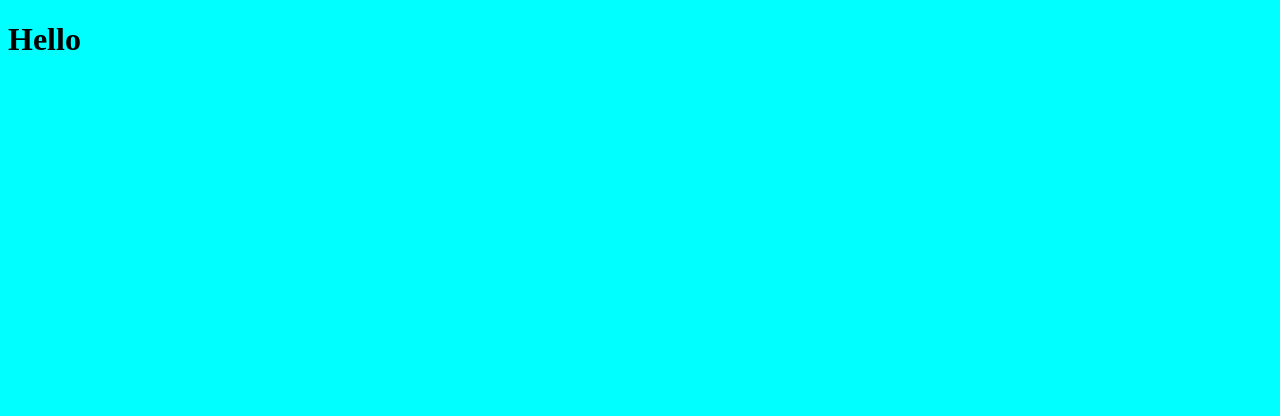
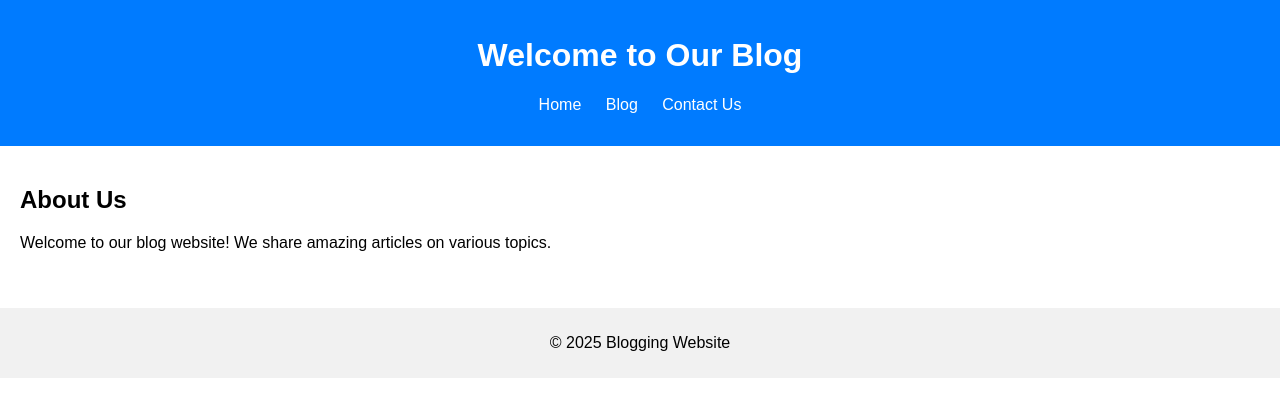
Before and after one commit to awaishaider203/Blogging-Website, a website: page src/index.html in a window 1280 px wide. Drawn offline with Linux system fonts and the light colour scheme.

Commit message:
add index.html and css code

```diff
--- a/src/index.html
+++ b/src/index.html
@@ -1,12 +1,30 @@
 <!DOCTYPE html>
 <html lang="en">
 <head>
-    <meta charset="UTF-8">
-    <meta name="viewport" content="width=device-width, initial-scale=1.0">
-    <link rel="stylesheet" href="../styles/index.css">
-    <title>Document</title>
+  <meta charset="UTF-8">
+  <meta name="viewport" content="width=device-width, initial-scale=1.0">
+  <title>Home</title>
+  <link rel="stylesheet" href="../styles/index.css">
 </head>
 <body>
-    <h1>Hello</h1>
+  <header>
+    <h1>Welcome to Our Blog</h1>
+    <nav>
+      <ul>
+        <li><a href="index.html">Home</a></li>
+        <li><a href="">Blog</a></li>
+        <li><a href="">Contact Us</a></li>
+      </ul>
+    </nav>
+  </header>
+  <main>
+    <section>
+      <h2>About Us</h2>
+      <p>Welcome to our blog website! We share amazing articles on various topics.</p>
+    </section>
+  </main>
+  <footer>
+    <p>&copy; 2025 Blogging Website</p>
+  </footer>
 </body>
 </html>
--- a/styles/index.css
+++ b/styles/index.css
@@ -1,3 +1,38 @@
-body{
-    background-color: aqua;
-}
+body {
+    font-family: Arial, sans-serif;
+    margin: 0;
+    padding: 0;
+  }
+
+  header {
+    background-color: #007bff;
+    color: #fff;
+    padding: 1rem;
+    text-align: center;
+  }
+
+  nav ul {
+    list-style-type: none;
+    padding: 0;
+  }
+
+  nav ul li {
+    display: inline;
+    margin: 0 10px;
+  }
+
+  nav ul li a {
+    color: white;
+    text-decoration: none;
+  }
+
+  main {
+    padding: 20px;
+  }
+
+  footer {
+    background-color: #f1f1f1;
+    text-align: center;
+    padding: 10px;
+    margin-top: 20px;
+  }
```
